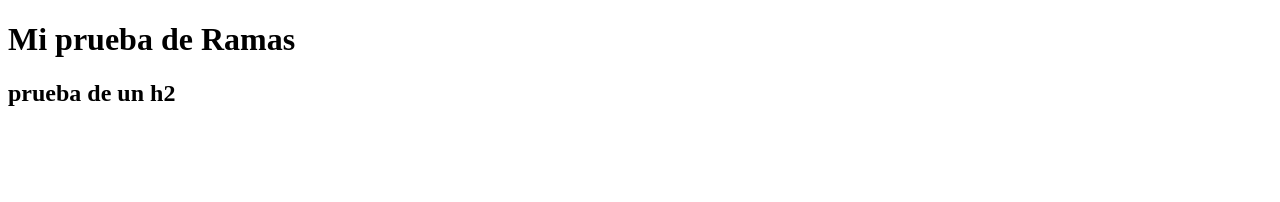
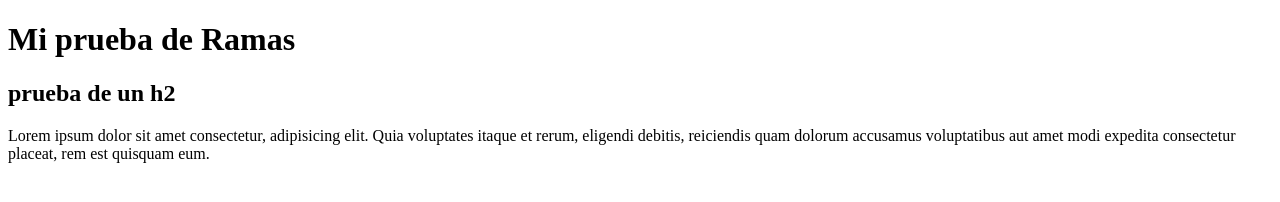
Before and after one commit to MaximilianoCatania/Proyecto2021, a plain HTML site: page index.html in a window 1280 px wide. Drawn offline with Linux system fonts and the light colour scheme.

Commit message:
agrege un p

```diff
--- a/index.html
+++ b/index.html
@@ -10,5 +10,6 @@
     <h1>Mi prueba de Ramas</h1>
 
     <h2>prueba de un h2</h2>
+    <p>Lorem ipsum dolor sit amet consectetur, adipisicing elit. Quia voluptates itaque et rerum, eligendi debitis, reiciendis quam dolorum accusamus voluptatibus aut amet modi expedita consectetur placeat, rem est quisquam eum.</p>
 </body>
 </html>
```
